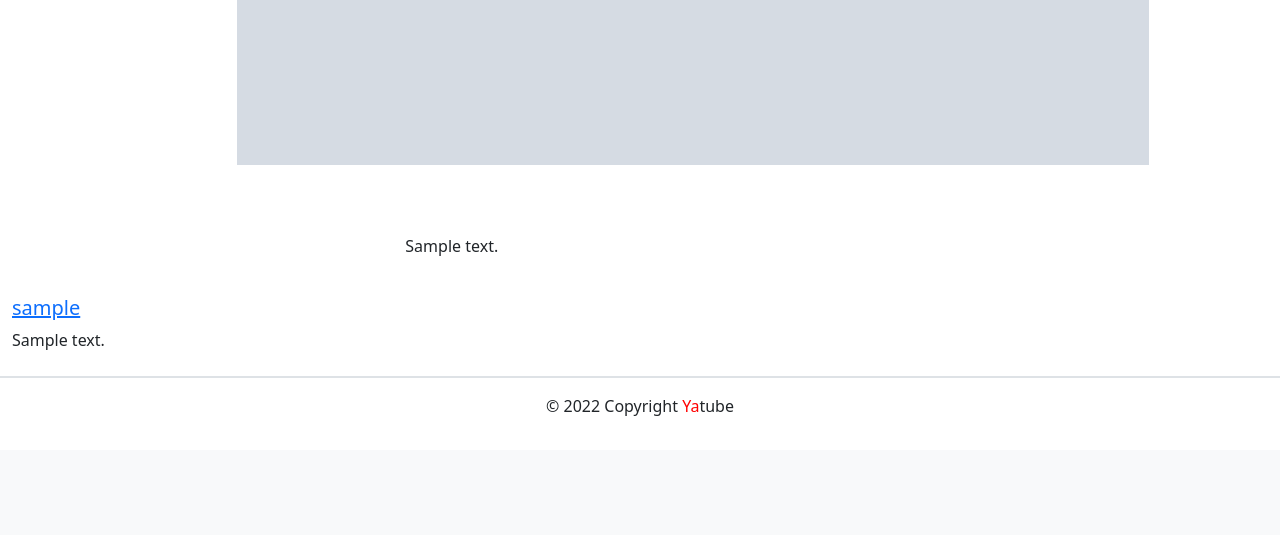
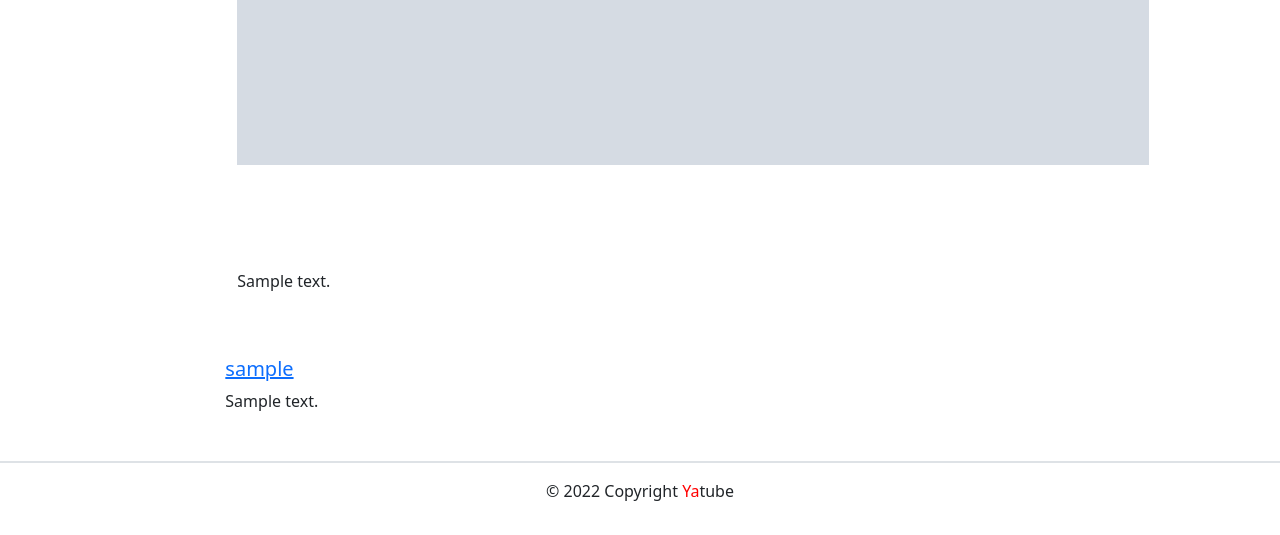
Before and after one commit to pashpiter/hw05_final, a Django app: page /posts/1/ in a window 1280 px wide. Shown: the part 631-1166 px from the top of the page. Before the commit the page ends 1047 px from the top, so only its background shows below. Run offline with Django 3.2, Linux system fonts and the light colour scheme; tables that the repository leaves empty hold one stand-in row (values such as "Sample post"); grey boxes marked "Sample" are stand-in pictures; some libraries are stand-ins or nearby versions.

Commit message:
templates edit

```diff
--- a/yatube/templates/core/404.html
+++ b/yatube/templates/core/404.html
@@ -3,7 +3,7 @@
 {% block content %}
 <div class="row">
   <div class="col-md-3 offset-md-3">
-    <h1>Custom 404</h1>
+    <h1>Ошибка 404</h1>
     <p>Страницы с адресом {{ path }} не существует</p>
     <a href="{% url 'posts:index' %}"> Идите на главную</a>
   </div>
--- a/yatube/templates/posts/post_detail.html
+++ b/yatube/templates/posts/post_detail.html
@@ -55,18 +55,14 @@
           <img class="card-img my-2" src="{{ im.url }}">
           {% endthumbnail %}
         </div>
-        <div class="col-md-9 ms-sm-auto col-lg-10 px-md-4">
+        <div class="container py-5">
           <p>
-            <article>
-              <h6>{{ post.text }}</h6>
-            </article>
+            {{ post.text }}
           </p>
         </div>
+        {% include 'posts/includes/comments.html' %}
       </main>
     </div>
     <br>
-    <div class=col-md-9>
-      {% include 'posts/includes/comments.html' %}
-    </div>
   </div>
 {% endblock %}
```
